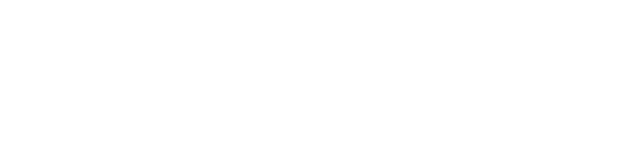
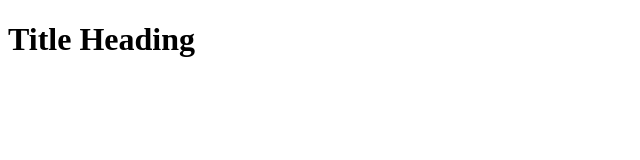
Before and after one commit to econforte/git-one, a plain HTML site: page index.html in a window 1280 px wide. Shown: the whole page, without its empty margins (0-640 px from the left). Drawn offline with Linux system fonts and the light colour scheme.

Commit message:
added title

```diff
--- a/index.html
+++ b/index.html
@@ -5,6 +5,6 @@
     <title>Second Commit</title>
   </head>
   <body>
-
+    <h1>Title Heading</h1>
   </body>
 </html>
```
